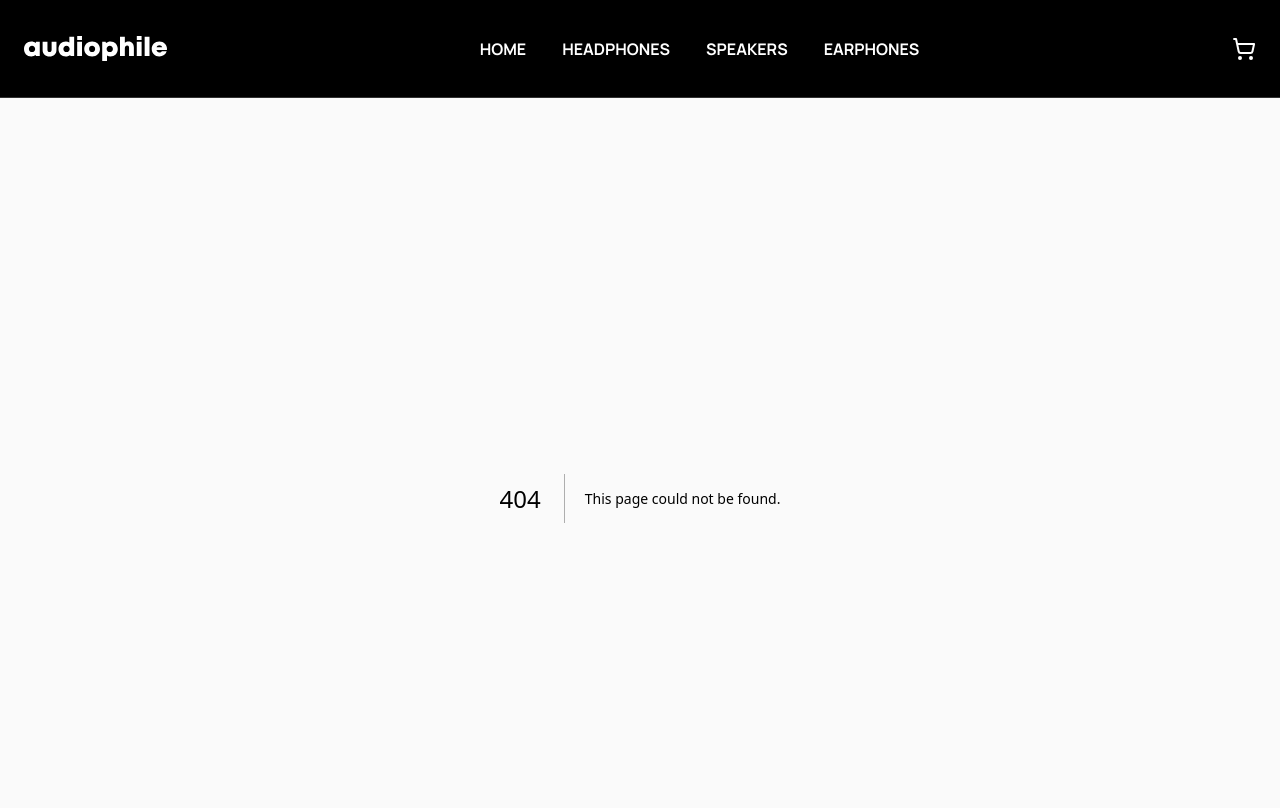
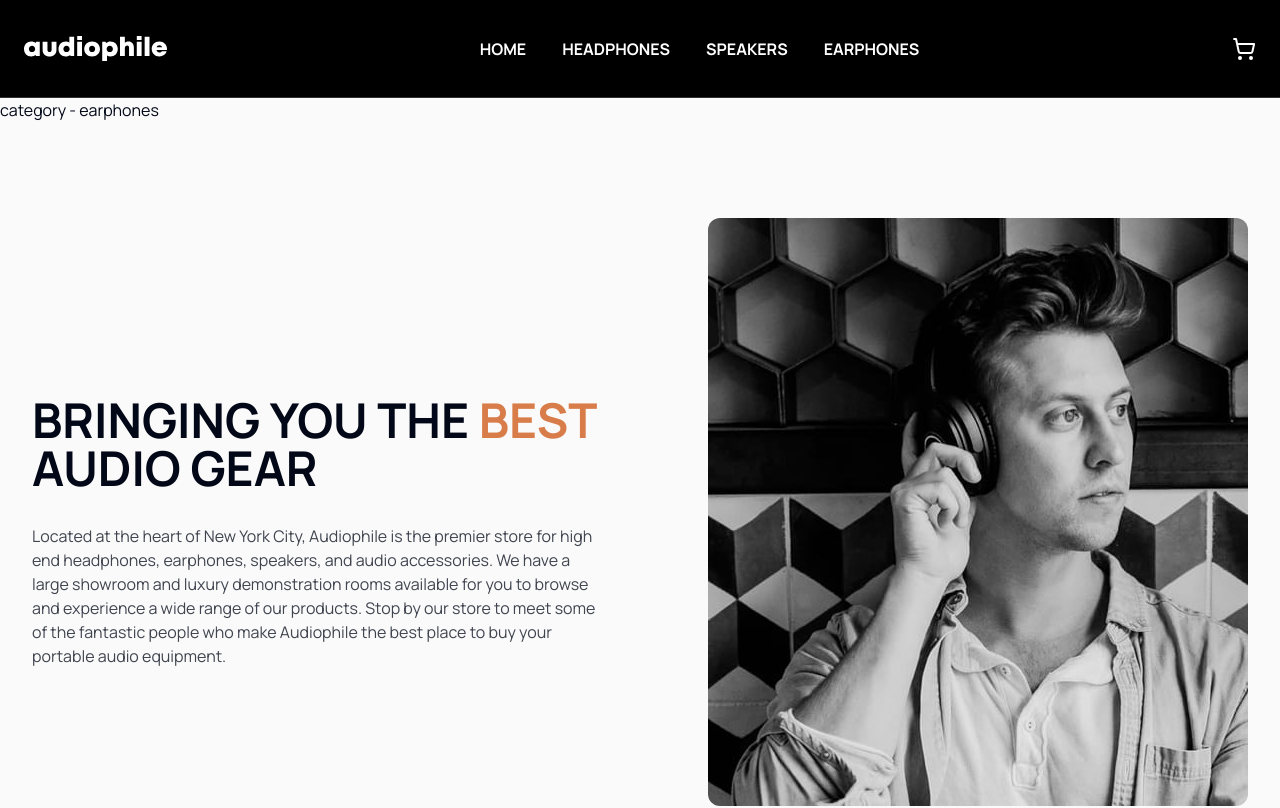
Before and after one commit to Briuwu/audiophile, a Next.js app: page /category/earphones in a window 1280 px wide. Before the commit this address had no page. Shown: the top 808 px of the page. Built offline with nearby package versions, Linux system fonts and the light colour scheme.

Commit message:
Add new page component for [product]/[slug]

```diff
--- /dev/null
+++ b/app/[product]/[slug]/page.tsx
@@ -0,0 +1,14 @@
+export default function Product({
+  params,
+}: {
+  params: {
+    product: string;
+    slug: string;
+  };
+}) {
+  return (
+    <h1>
+      {params.product} - {params.slug}
+    </h1>
+  );
+}
```
